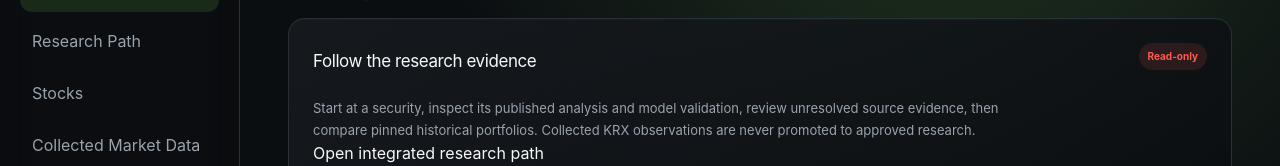
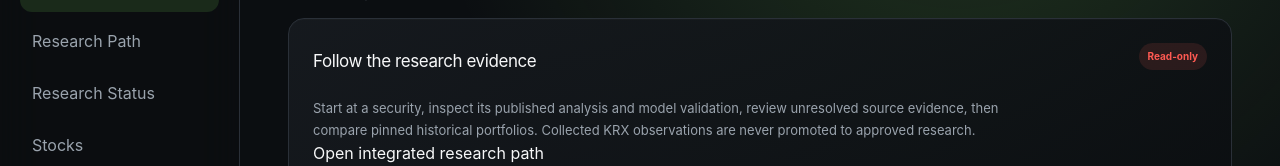
Before and after one commit to iosdevbyul/TrisMarketLens, a Next.js app: page / in a window 1280 px wide. Shown: the part 210-376 px from the top of the page. Built offline with nearby package versions, Linux system fonts and the light colour scheme; no server answers.

Commit message:
Add - link integrated research status in main navigation

```diff
--- a/src/components/navigation/Sidebar.tsx
+++ b/src/components/navigation/Sidebar.tsx
@@ -8,6 +8,7 @@ import { usePathname } from "next/navigation";
 const navigation = [
   { href: "/", label: "Overview" },
   { href: "/research-path", label: "Research Path" },
+  { href: "/research-status", label: "Research Status" },
   { href: "/stocks", label: "Stocks" },
   { href: "/operational-market", label: "Collected Market Data" },
   { href: "/screener", label: "AI Screener" },
```
